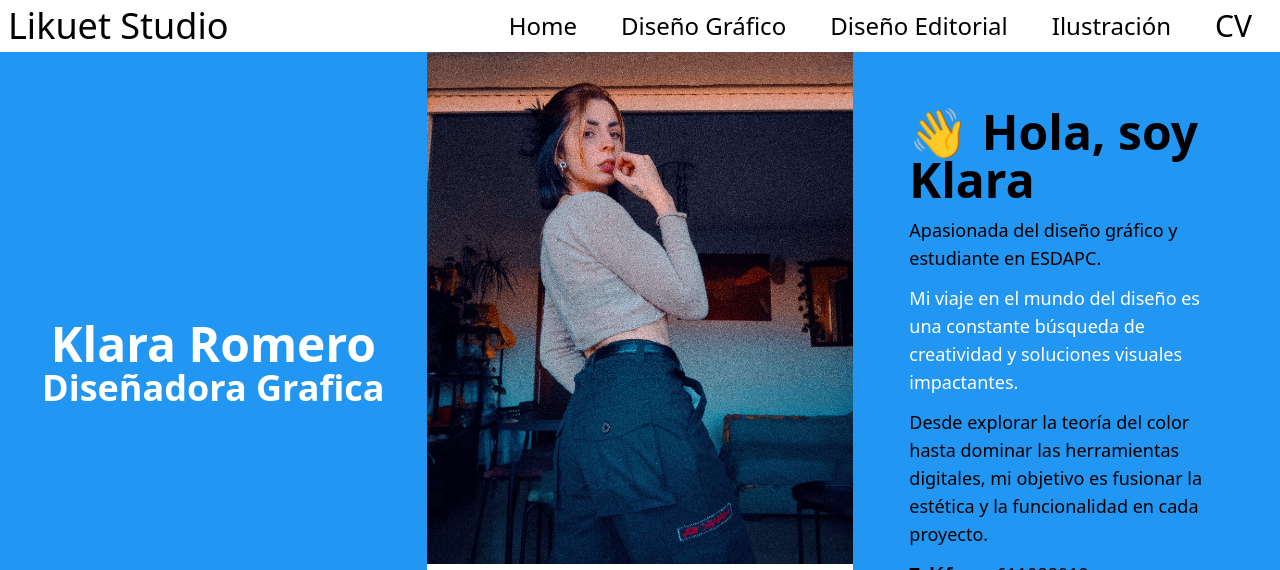
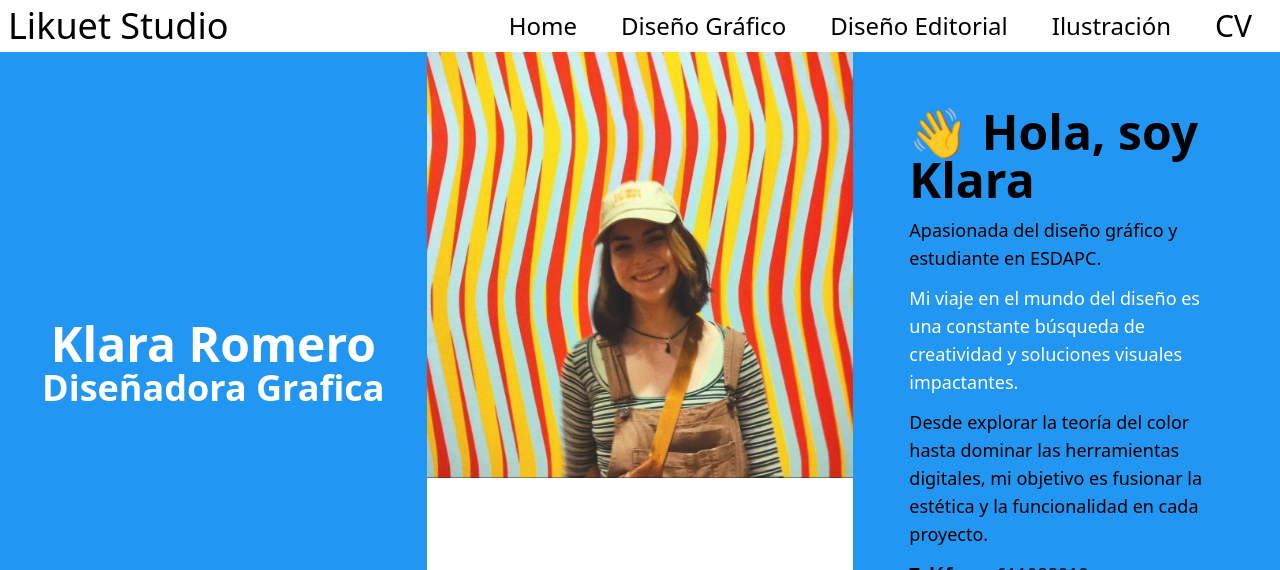
Before and after one commit to nexus122/PortfolioKlara, an Astro site: page / in a window 1280 px wide. Shown: the top 570 px of the page. Built offline with nearby package versions, Linux system fonts and the light colour scheme; Astro itself is replaced by a stand-in of ours.

Commit message:
Update photo and alt for <img

```diff
--- a/src/pages/index.astro
+++ b/src/pages/index.astro
@@ -11,7 +11,7 @@ import RSS from "../components/shared/RSS.astro";
 			<h1 class="text-5xl font-bold">Klara Romero</h1>
 			<h2 class="text-4xl font-bold">Diseñadora Grafica</h2>
 		</div>
-		<img class="col-span-1 row-span-2" src="img/edit2.0.jpg" alt="" />
+		<img class="col-span-1 row-span-2" src="img/klara.jpeg" alt="Clara Romero Pereira" />
 		<div class="flex flex-col col-span-1 row-span-2">
 			<div class="flex w-full flex-grow bg-primary">
 				<div class="flex flex-col w-full p-14 gap-3">
```
